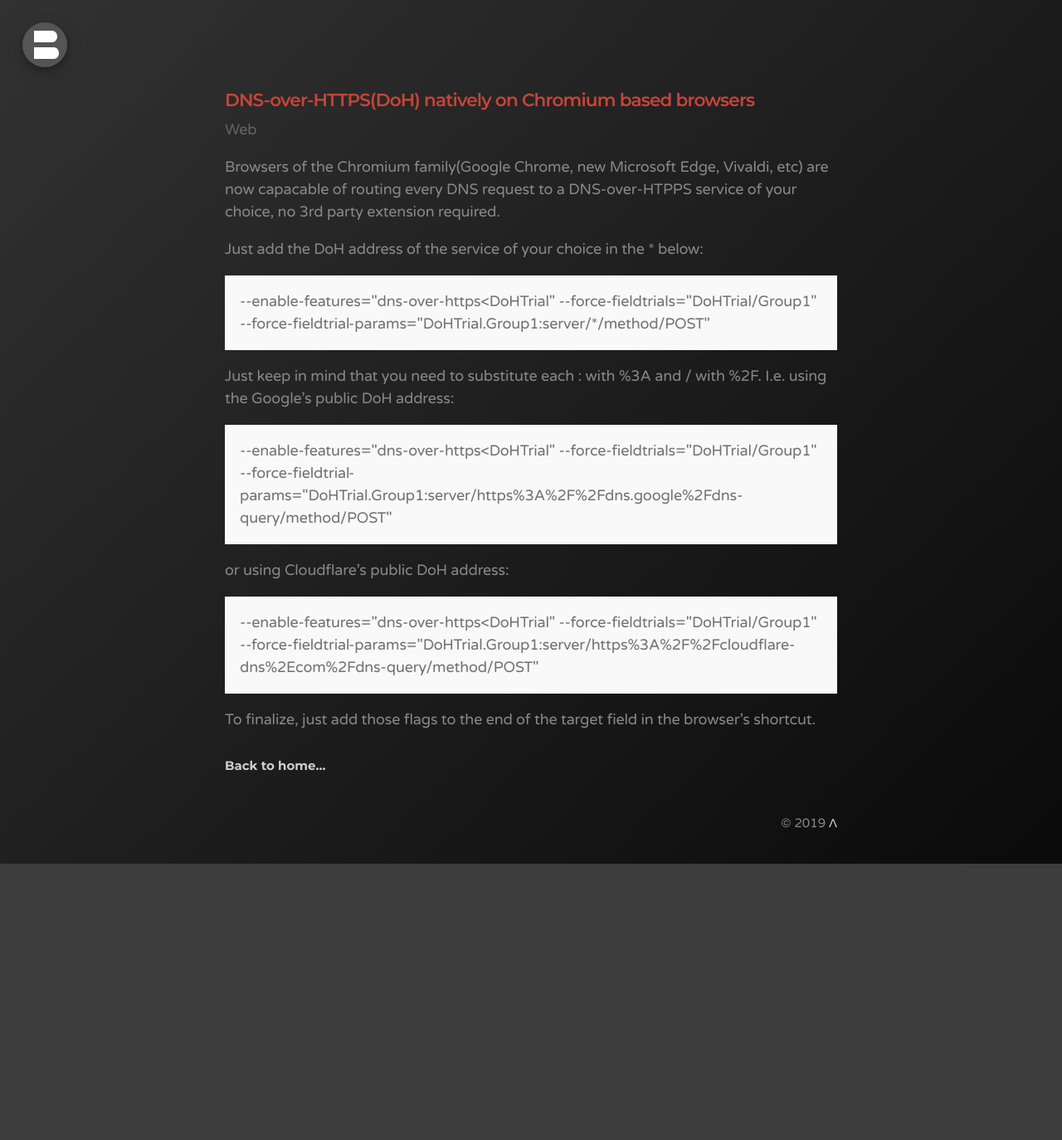
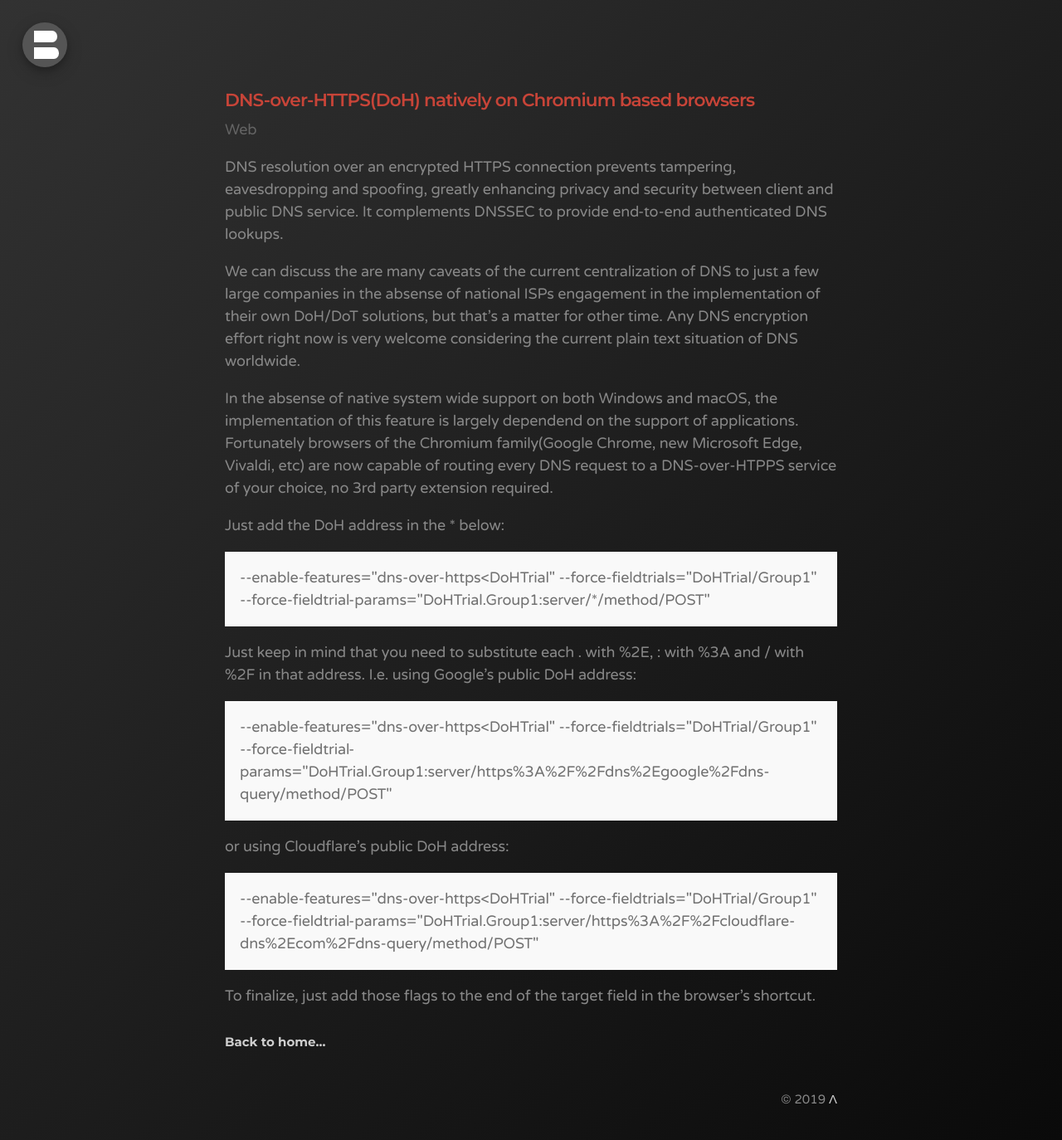
Before and after one commit to bonina/bonina.github.io, a Jekyll site: the page built from _posts/web/2019/2019-10-02-dns-over-https-on-chromium-based-browsers.md, in a window 1280 px wide. Shown: the whole page at 83% size. Built offline with Jekyll 4.4.1, drawn with Linux system fonts in a browser that asks for light colours; before the commit the page ends 1041 px from its top, so only the background shows below that.

Commit message:
Update 2019-10-02-dns-over-https-on-chromium-based-browsers.md

```diff
--- a/_posts/web/2019/2019-10-02-dns-over-https-on-chromium-based-browsers.md
+++ b/_posts/web/2019/2019-10-02-dns-over-https-on-chromium-based-browsers.md
@@ -5,16 +5,20 @@
 #date: 2019-10-02
 ---
 
-Browsers of the Chromium family(Google Chrome, new Microsoft Edge, Vivaldi, etc) are now capacable of routing every DNS request to a DNS-over-HTPPS service of your choice, no 3rd party extension required.
+DNS resolution over an encrypted HTTPS connection prevents tampering, eavesdropping and spoofing, greatly enhancing privacy and security between client and public DNS service. It complements DNSSEC to provide end-to-end authenticated DNS lookups.
 
-Just add the DoH address of the service of your choice in the \* below:
+We can discuss the are many caveats of the current centralization of DNS to just a few large companies in the absense of national ISPs engagement in the implementation of their own DoH/DoT solutions, but that's a matter for other time. Any DNS encryption effort right now is very welcome considering the current plain text situation of DNS worldwide.
+
+In the absense of native system wide support on both Windows and macOS, the implementation of this feature is largely dependend on the support of applications. Fortunately browsers of the Chromium family(Google Chrome, new Microsoft Edge, Vivaldi, etc) are now capable of routing every DNS request to a DNS-over-HTPPS service of your choice, no 3rd party extension required.
+
+Just add the DoH address in the \* below:
 
 <p class="message">--enable-features="dns-over-https<DoHTrial" --force-fieldtrials="DoHTrial/Group1" --force-fieldtrial-params="DoHTrial.Group1:server/*/method/POST"</p>
 
-Just keep in mind that you need to substitute each : with %3A and / with %2F.
-I.e. using the Google's public DoH address:
+Just keep in mind that you need to substitute each . with %2E, : with %3A and / with %2F in that address.
+I.e. using Google's public DoH address:
 
-<p class="message">--enable-features="dns-over-https<DoHTrial" --force-fieldtrials="DoHTrial/Group1" --force-fieldtrial-params="DoHTrial.Group1:server/https%3A%2F%2Fdns.google%2Fdns-query/method/POST"</p>
+<p class="message">--enable-features="dns-over-https<DoHTrial" --force-fieldtrials="DoHTrial/Group1" --force-fieldtrial-params="DoHTrial.Group1:server/https%3A%2F%2Fdns%2Egoogle%2Fdns-query/method/POST"</p>
 
 or using Cloudflare's public DoH address:
 
```
